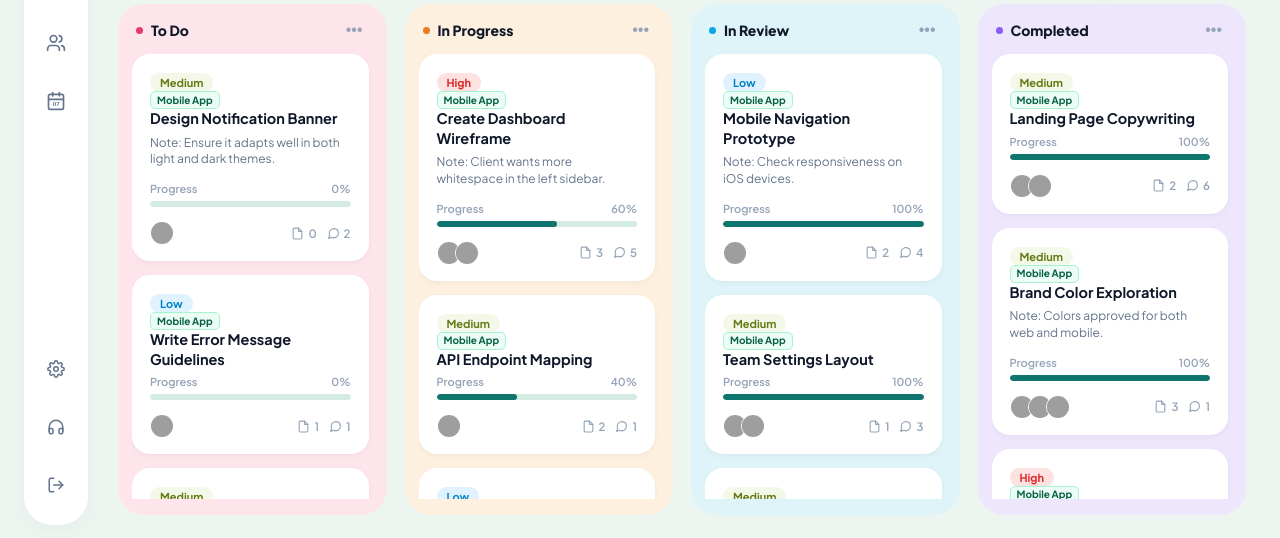
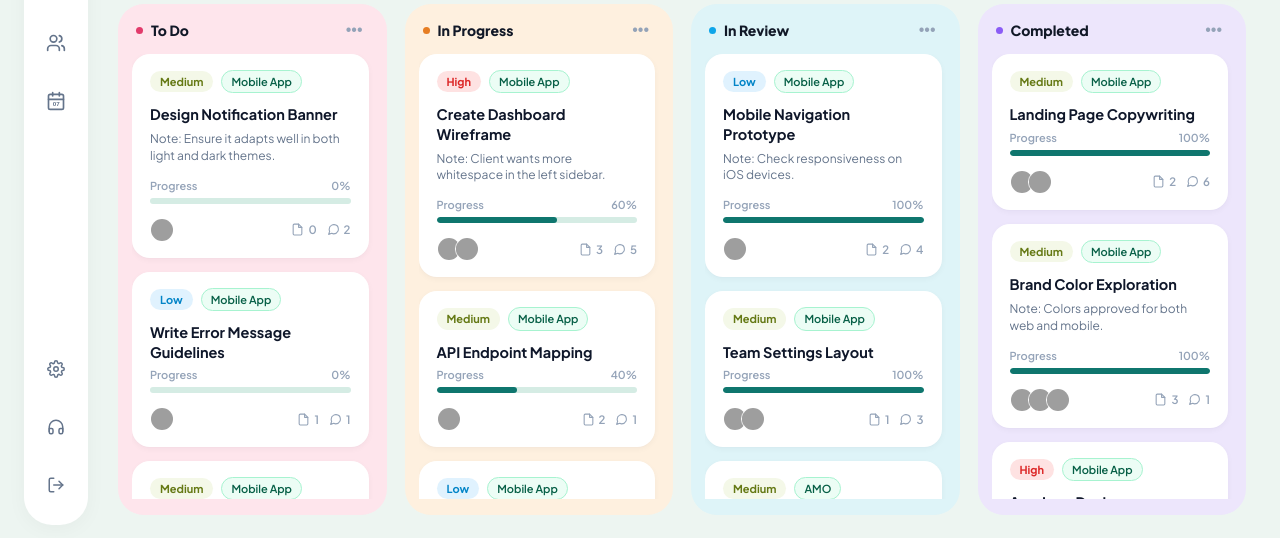
Before and after one commit to Innamp/kanvelo, a React (Vite) app: page / in a window 1280 px wide. Both pictures are taken after a click on the button "Sign In to Kanvelo". Shown: the part 259-797 px from the top of the page. Built offline with nearby package versions, Linux system fonts and the light colour scheme; no server answers; grey boxes are pictures that could not be loaded.

Commit message:
fix(ui): add proper gap and horizontal alignment between priority and platform badges on task card

```diff
--- a/src/index.css
+++ b/src/index.css
@@ -637,13 +637,24 @@ body {
   transform: scale(0.97);
 }
 
+.card-top-row {
+  display: flex;
+  align-items: center;
+  flex-wrap: wrap;
+  gap: 8px;
+  margin-bottom: 12px;
+}
+
 .card-prio-tag {
-  align-self: flex-start;
+  display: inline-flex;
+  align-items: center;
   padding: 3px 10px;
   border-radius: 9999px;
   font-size: 11px;
   font-weight: 700;
-  margin-bottom: 10px;
+  line-height: 1.4;
+  margin: 0;
+  flex-shrink: 0;
 }
 
 .prio-High {
@@ -4032,26 +4043,33 @@ body {
    ======================================================== */
 
 .card-platforms-wrap {
-  display: flex;
-  align-items: center;
-  gap: 4px;
+  display: inline-flex;
+  align-items: center;
+  gap: 6px;
   flex-wrap: wrap;
-  max-width: 170px;
 }
 
 .card-platform-pill {
-  padding: 1.5px 6px;
+  display: inline-flex;
+  align-items: center;
+  padding: 3px 9px;
   background: #ecfdf5;
   border: 1px solid #a7f3d0;
   color: #065f46;
-  border-radius: 5px;
-  font-size: 10px;
-  font-weight: 700;
-  line-height: 1.3;
+  border-radius: 9999px;
+  font-size: 11px;
+  font-weight: 600;
+  line-height: 1.4;
   white-space: nowrap;
-  max-width: 110px;
+  max-width: 130px;
   overflow: hidden;
   text-overflow: ellipsis;
+  transition: all 0.15s ease;
+}
+
+.card-platform-pill:hover {
+  background: #d1fae5;
+  border-color: #6ee7b7;
 }
 
 .card-platform-more {
```
Also changed, not shown: 4 other files (tests, documents, lock files or other folders).
